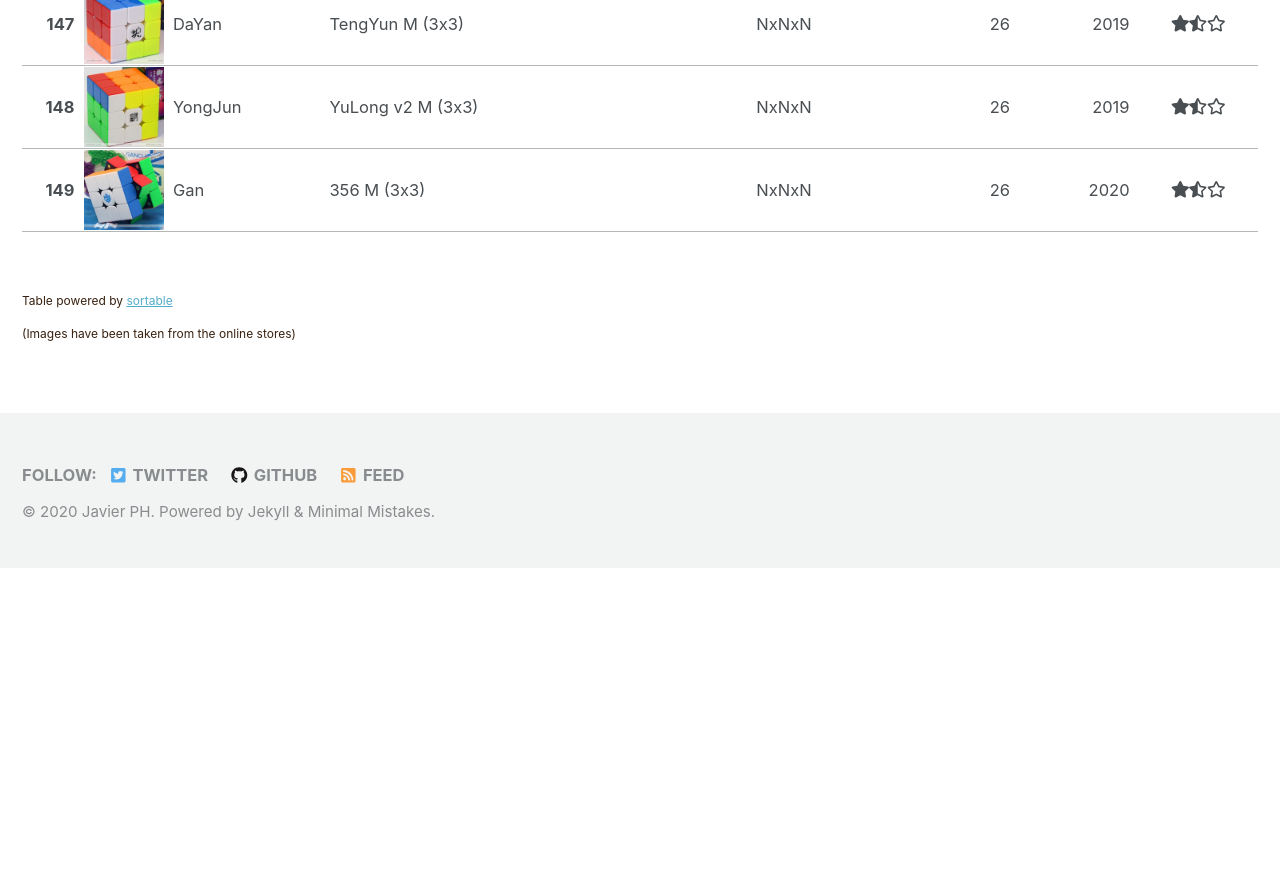
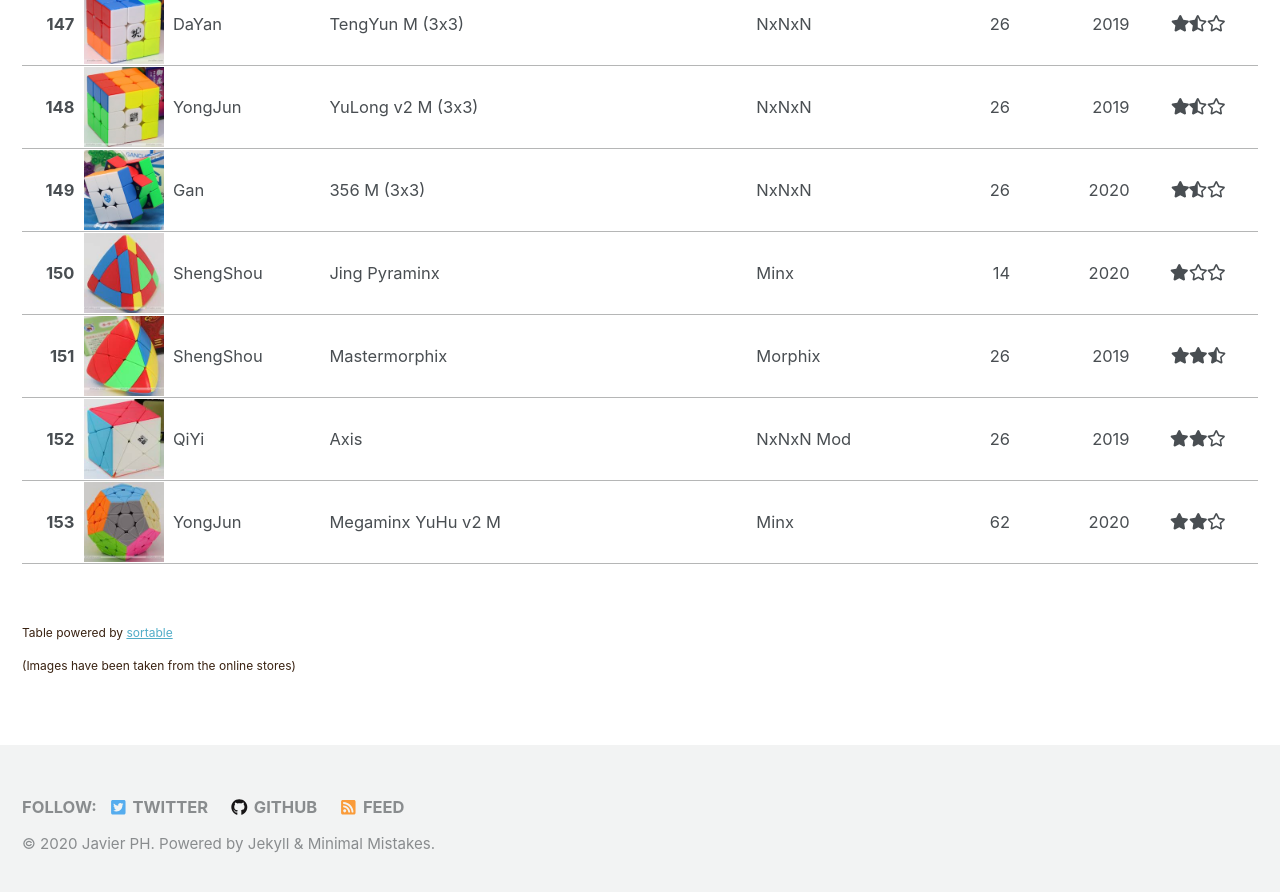
Before and after one commit to javierph/javierph.github.io, a Jekyll site: the page built from _pages/cubes.md, in a window 1280 px wide and 900 px high, scrolled down 12555 px. Shown: the top 892 px of the window. Built offline with Jekyll 4.4.1, drawn with Linux system fonts in a browser that asks for light colours; nearby versions of some CDN libraries; before the commit the page ends 13123 px from its top, so only the background shows below that.

Commit message:
cubes update

```diff
--- a/_includes/cubes/cubes.html
+++ b/_includes/cubes/cubes.html
@@ -1488,3 +1488,43 @@
 	<td style="text-align: right;">2020</td>
 	<td data-value="1.5" style="text-align: center;"><i class="fas fa-star"></i><i class="fas fa-star-half-alt"></i><i class="far fa-star"></i></td>
 </tr>
+<tr>
+	<td style="text-align: right;font-weight: bold;">150</td>
+	<td style="width: 82px;padding: 1px;"><img src="/assets/images/cubes/150_Jing.jpg" ></td>
+	<td>ShengShou</td>
+	<td>Jing Pyraminx</td>
+	<td>Minx</td>
+	<td style="text-align: right;">14</td>
+	<td style="text-align: right;">2020</td>
+	<td data-value="1" style="text-align: center;"><i class="fas fa-star"></i><i class="far fa-star"></i><i class="far fa-star"></i></td>
+</tr>
+<tr>
+	<td style="text-align: right;font-weight: bold;">151</td>
+	<td style="width: 82px;padding: 1px;"><img src="/assets/images/cubes/151_Mastermorphix.jpg" ></td>
+	<td>ShengShou</td>
+	<td>Mastermorphix</td>
+	<td>Morphix</td>
+	<td style="text-align: right;">26</td>
+	<td style="text-align: right;">2019</td>
+	<td data-value="2.5" style="text-align: center;"><i class="fas fa-star"></i><i class="fas fa-star"></i><i class="fas fa-star-half-alt"></i></td>
+</tr>
+<tr>
+	<td style="text-align: right;font-weight: bold;">152</td>
+	<td style="width: 82px;padding: 1px;"><img src="/assets/images/cubes/152_Axis.jpg" ></td>
+	<td>QiYi</td>
+	<td>Axis</td>
+	<td>NxNxN Mod</td>
+	<td style="text-align: right;">26</td>
+	<td style="text-align: right;">2019</td>
+	<td data-value="2" style="text-align: center;"><i class="fas fa-star"></i><i class="fas fa-star"></i><i class="far fa-star"></i></td>
+</tr>
+<tr>
+	<td style="text-align: right;font-weight: bold;">153</td>
+	<td style="width: 82px;padding: 1px;"><img src="/assets/images/cubes/153_YuHu.jpg" ></td>
+	<td>YongJun</td>
+	<td>Megaminx YuHu v2 M</td>
+	<td>Minx</td>
+	<td style="text-align: right;">62</td>
+	<td style="text-align: right;">2020</td>
+	<td data-value="2" style="text-align: center;"><i class="fas fa-star"></i><i class="fas fa-star"></i><i class="far fa-star"></i></td>
+</tr>
```
Also changed, not shown: assets/images/cubes/150_Jing.jpg (added), assets/images/cubes/151_Mastermorphix.jpg (added), assets/images/cubes/152_Axis.jpg (added), assets/images/cubes/153_YuHu.jpg (added).
